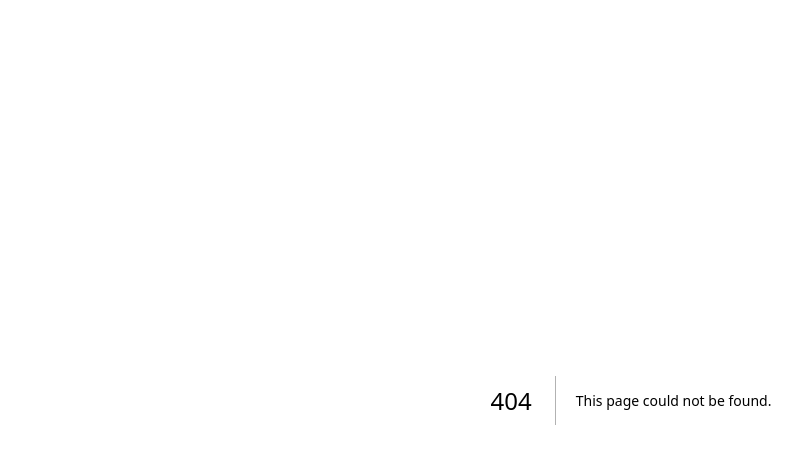
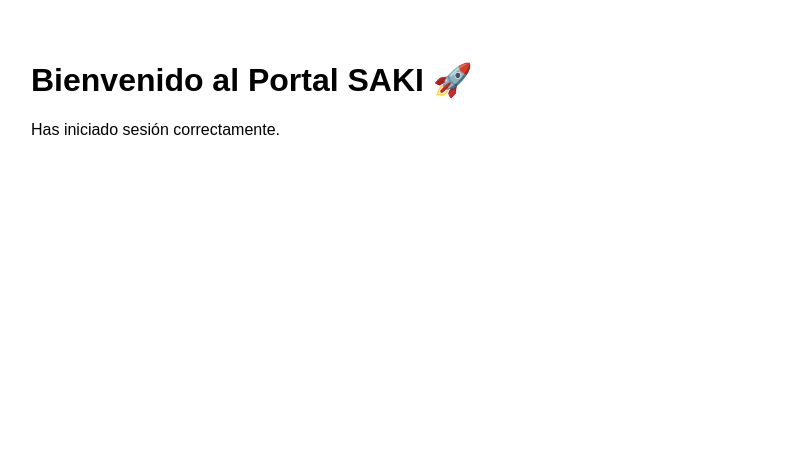
Before and after one commit to SAKI-ROMINA/SAKI-PORTAL, a Next.js app: page /dashboard in a window 1280 px wide. Before the commit this address had no page. Shown: the top 464 px of the page, without its empty margins (9-811 px from the left). Built offline with nearby package versions, Linux system fonts and the light colour scheme.

Commit message:
Create dashboard.js

```diff
--- /dev/null
+++ b/pages/dashboard.js
@@ -0,0 +1,9 @@
+// pages/dashboard.js
+export default function Dashboard() {
+  return (
+    <div style={{ padding: '2rem', fontFamily: 'Arial' }}>
+      <h1>Bienvenido al Portal SAKI 🚀</h1>
+      <p>Has iniciado sesión correctamente.</p>
+    </div>
+  )
+}
```
